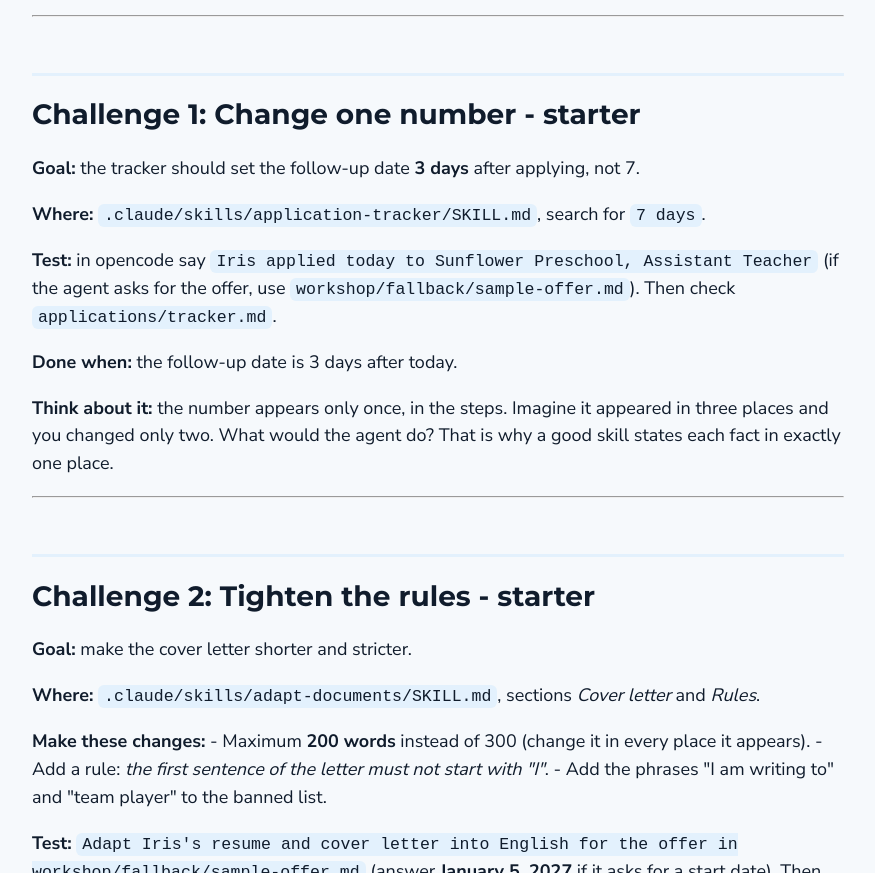
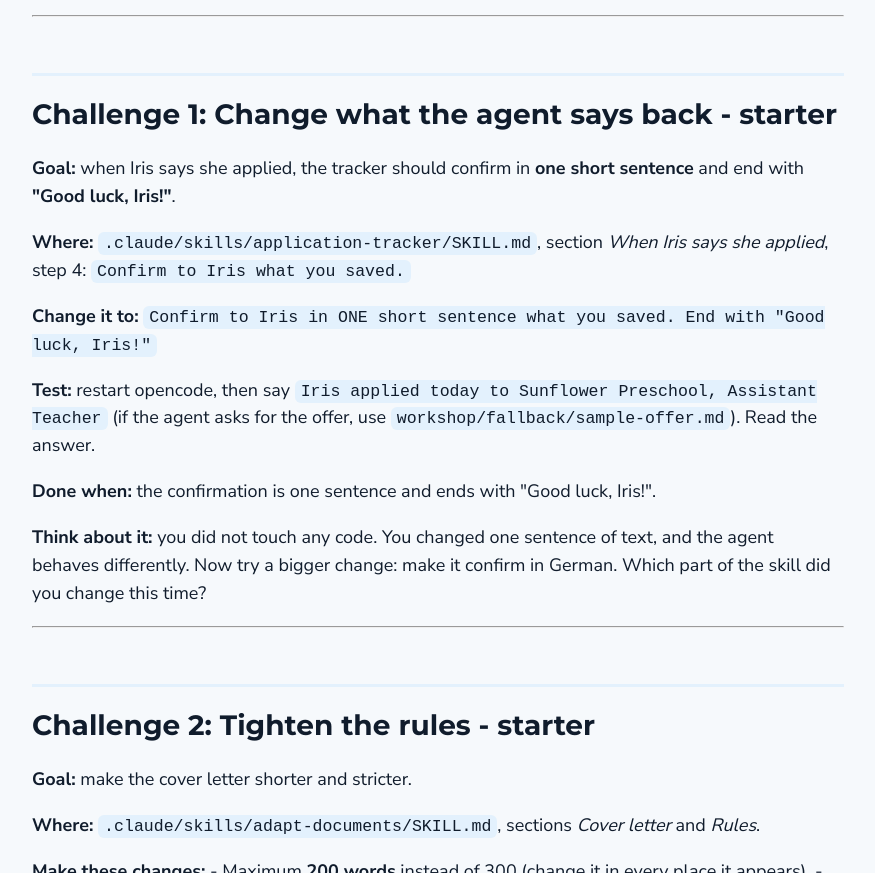
Before and after one commit to francescacoo/codebarworkshopmunich, a plain HTML site: page track-b.html in a window 1280 px wide. Shown: the part 1652-2525 px from the top of the page, without its empty margins (202-1077 px from the left). Drawn offline with Linux system fonts and the light colour scheme.

```diff
--- a/track-b.html
+++ b/track-b.html
@@ -62,17 +62,19 @@ the file is loaded only when the skill is picked.</p>
 2. Which rule in <code>application-tracker</code> stops the agent from guessing that Iris applied?</p>
 </blockquote>
 <hr />
-<h2>Challenge 1: Change one number - starter</h2>
-<p><strong>Goal:</strong> the tracker should set the follow-up date <strong>3 days</strong> after applying,
-not 7.</p>
-<p><strong>Where:</strong> <code>.claude/skills/application-tracker/SKILL.md</code>, search for <code>7 days</code>.</p>
-<p><strong>Test:</strong> in opencode say <code>Iris applied today to Sunflower Preschool, Assistant Teacher</code>
+<h2>Challenge 1: Change what the agent says back - starter</h2>
+<p><strong>Goal:</strong> when Iris says she applied, the tracker should confirm in
+<strong>one short sentence</strong> and end with <strong>"Good luck, Iris!"</strong>.</p>
+<p><strong>Where:</strong> <code>.claude/skills/application-tracker/SKILL.md</code>, section <em>When Iris says she applied</em>,
+step 4: <code>Confirm to Iris what you saved.</code></p>
+<p><strong>Change it to:</strong> <code>Confirm to Iris in ONE short sentence what you saved. End with "Good luck, Iris!"</code></p>
+<p><strong>Test:</strong> restart opencode, then say <code>Iris applied today to Sunflower Preschool, Assistant Teacher</code>
 (if the agent asks for the offer, use <code>workshop/fallback/sample-offer.md</code>).
-Then check <code>applications/tracker.md</code>.</p>
-<p><strong>Done when:</strong> the follow-up date is 3 days after today.</p>
-<p><strong>Think about it:</strong> the number appears only once, in the steps. Imagine it
-appeared in three places and you changed only two. What would the agent do?
-That is why a good skill states each fact in exactly one place.</p>
+Read the answer.</p>
+<p><strong>Done when:</strong> the confirmation is one sentence and ends with "Good luck, Iris!".</p>
+<p><strong>Think about it:</strong> you did not touch any code. You changed one sentence of text,
+and the agent behaves differently. Now try a bigger change: make it confirm in German.
+Which part of the skill did you change this time?</p>
 <hr />
 <h2>Challenge 2: Tighten the rules - starter</h2>
 <p><strong>Goal:</strong> make the cover letter shorter and stricter.</p>
```
